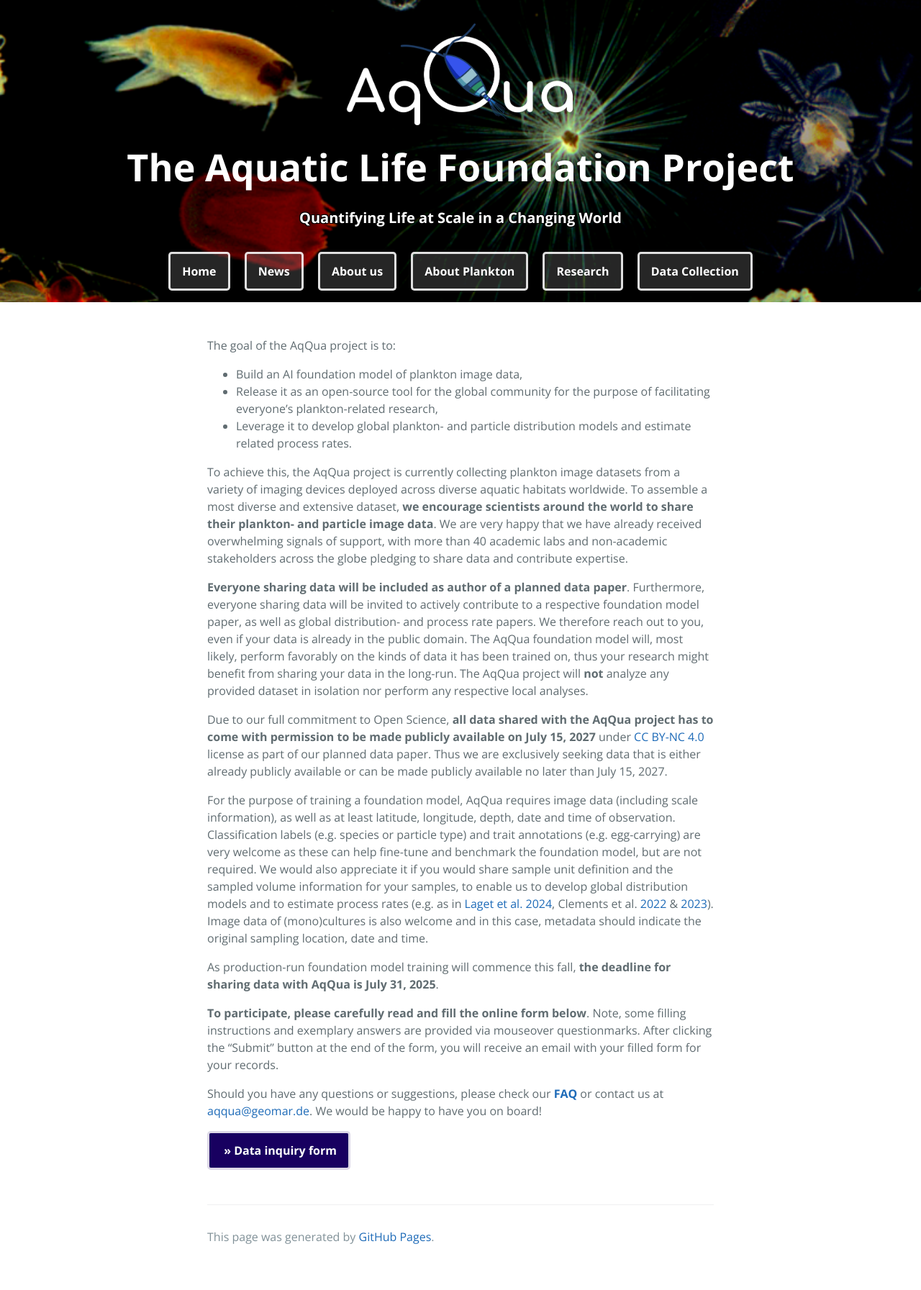
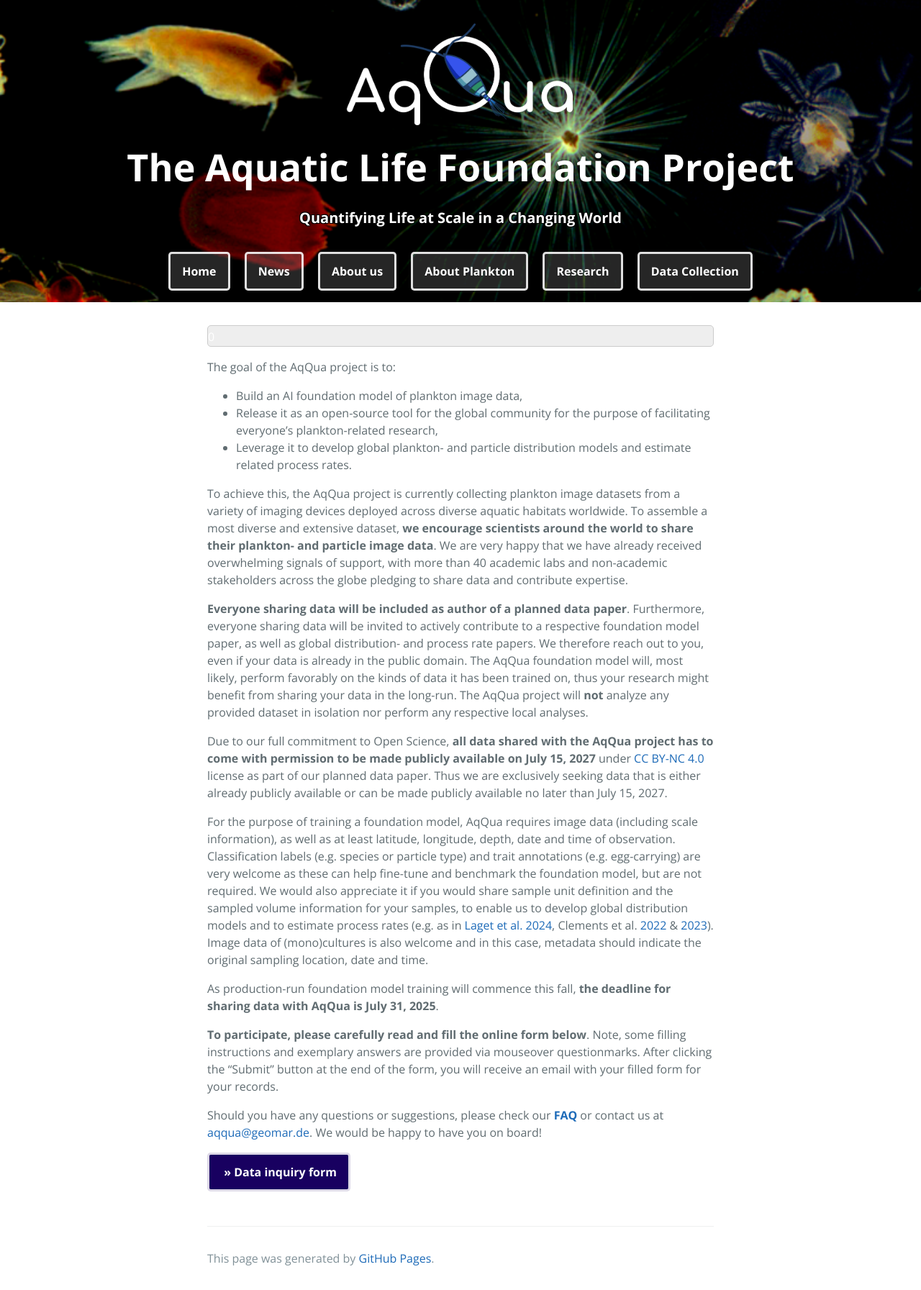
Before and after one commit to Kainmueller-Lab/aqqua, a Jekyll site: the page built from data_collection.md, in a window 1280 px wide. Shown: the whole page at 72% size. Built offline with Jekyll 4.4.1, drawn with Linux system fonts in a browser that asks for light colours; before the commit the page ends 1763 px from its top, so only the background shows below that.

Commit message:
Data collection progress bar

```diff
--- a/_includes/head-custom.html
+++ b/_includes/head-custom.html
@@ -3,4 +3,6 @@
 <!-- You can set your favicon here -->
 <link rel="shortcut icon" type="image/png" href="{{ '/assets/favicon.png' | relative_url }}">
 
+<link rel="stylesheet" href="{{ '/assets/css/progress.css?v=' | append: site.github.build_revision | relative_url }}">
+
 <!-- end custom head snippets -->
--- /dev/null
+++ b/assets/css/progress.css
@@ -0,0 +1,17 @@
+#progressBarContainer {
+  width: 100%;
+  background: #eee;
+  border: 1px solid #ccc;
+  height: 30px;
+  position: relative;
+  border-radius: 5px;
+}
+#progressBar {
+  width: 0%;
+  height: 100%;
+  background: #4caf50;
+  text-align: center;
+  color: white;
+  line-height: 30px;
+  transition: width 0.3s ease;
+}
--- /dev/null
+++ b/assets/progress.js
@@ -0,0 +1,9 @@
+(function () {
+  // Total number of images (in millions)
+  const total = 3_000;
+  // Number of images loaded so far
+  const acquired = 100;
+  const bar = document.getElementById("bar");
+  bar.style.width = acquired / total + "%";
+  bar.textContent = acquired + "M";
+})();
--- a/data_collection.md
+++ b/data_collection.md
@@ -2,6 +2,10 @@
 layout: default
 title: Data Collection
 ---
+
+<div id="progressBarContainer">
+    <div id="progressBar">0%</div>
+</div>
 
 The goal of the AqQua project is to:
 
@@ -35,3 +39,5 @@
 <!-- We at AqQua are grateful for your support and will duly acknowledge each data contribution. -->
 
 <a class="data_collecting_btn" href="https://survey.hifis.dkfz.de/398984?lang=en"> >> Data inquiry form </a>
+
+<script src="/assets/progress.js"></script>
```
